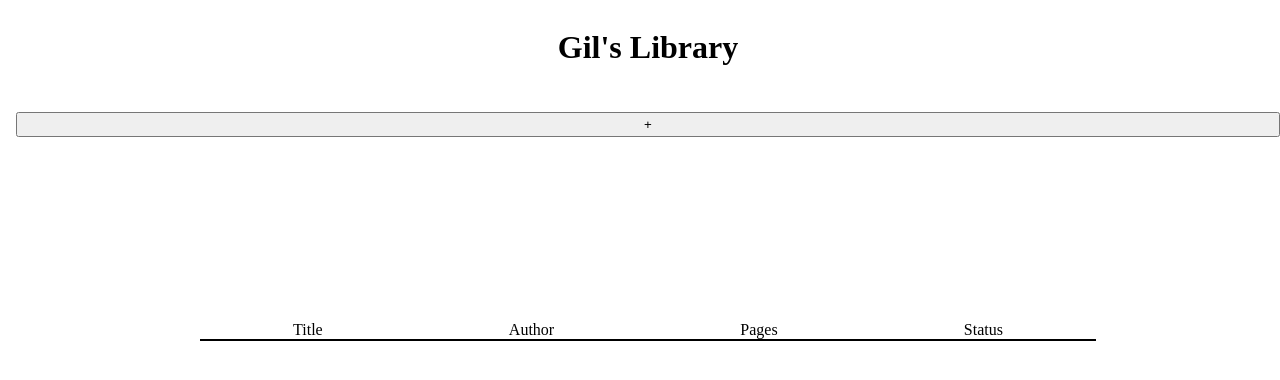
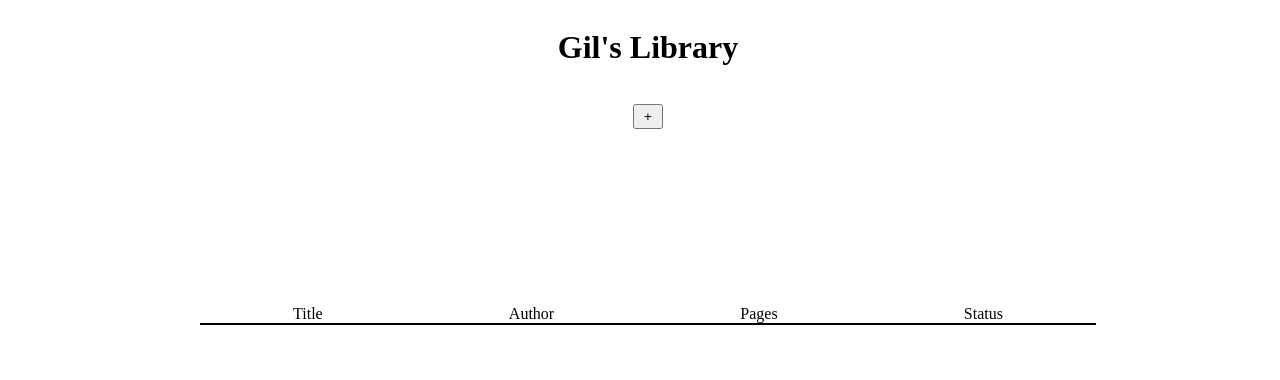
Before and after one commit to Gilsabo/library, a plain HTML site: page index.html in a window 1280 px wide. Drawn offline with Linux system fonts and the light colour scheme.

Commit message:
Center button

```diff
--- a/css/styles.css
+++ b/css/styles.css
@@ -1,19 +1,24 @@
-body, html{
-
+ body, html{
     width: 100%;
     height: 100%;
-
-
-}
+ }
 .container{
     display: flex;
     flex-direction: column;
     justify-content: center;
     align-content: center;
     text-align: center;
-    width: auto;
     gap: 1rem;
 
+
+
+}
+
+
+.container>button{
+    width: 30px;
+
+    margin: 0 auto;
 }
 
 .form-popup{
@@ -27,6 +32,7 @@ body, html{
     height: 25rem;
     top:10%;
     right: 40%;
+    margin: 0 auto;
 
     border-radius: 12px;
 }
```
